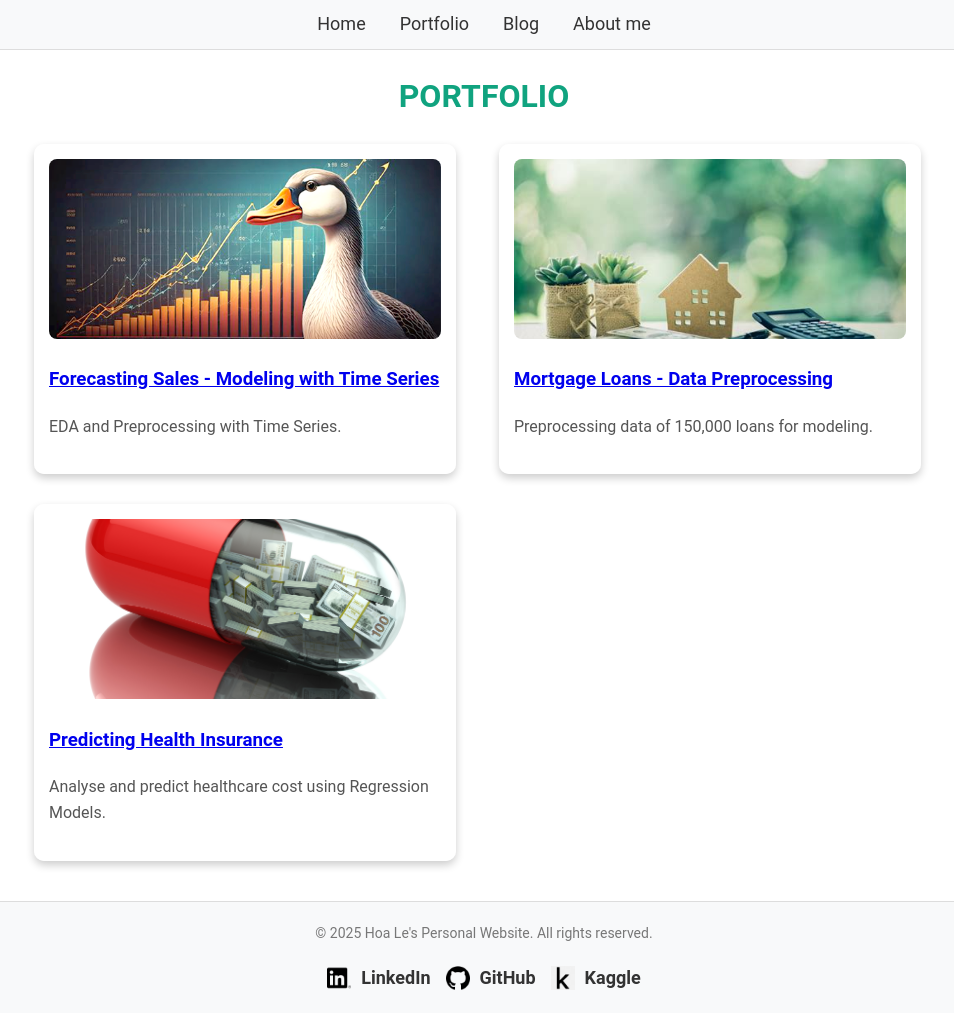
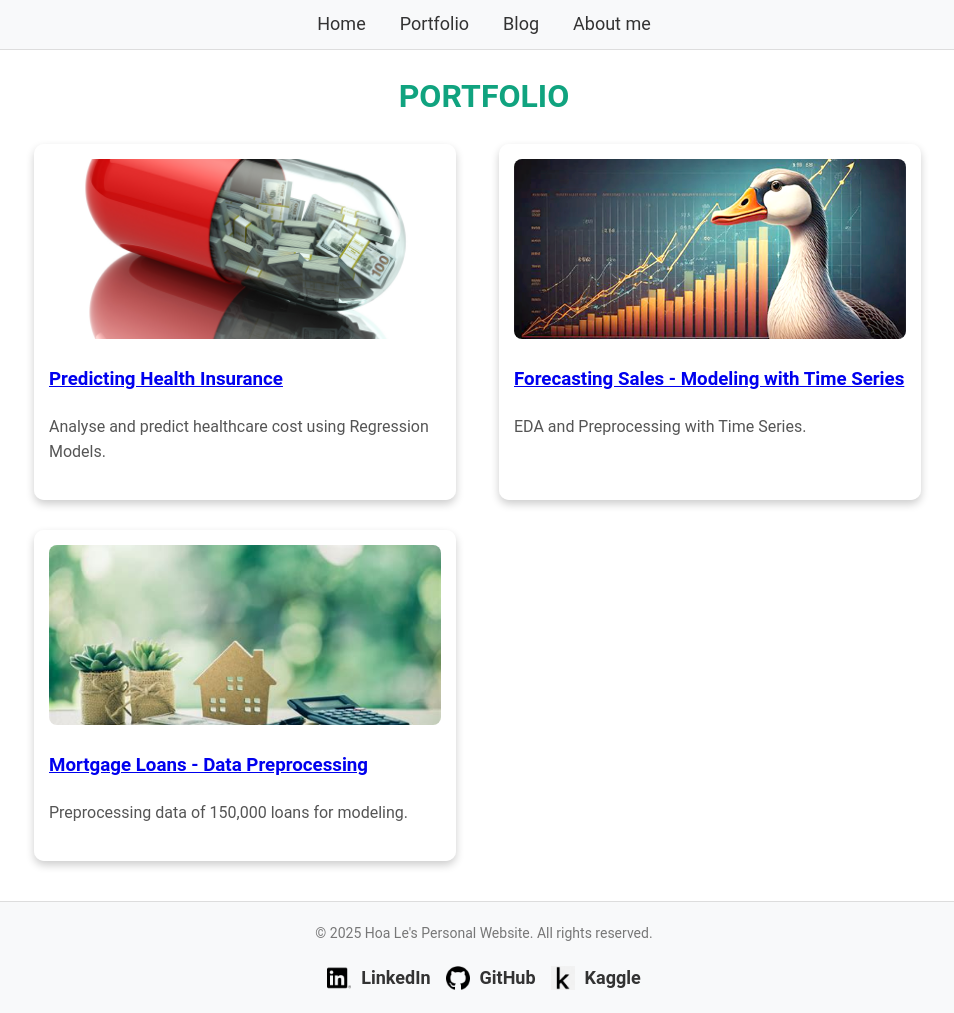
Before and after one commit to Hoale2908/hoale2908.github.io, a Jekyll site: the page built from portfolio.html, in a window 1280 px wide. Shown: the whole page, without its empty margins (156-1110 px from the left). Built offline with Jekyll 4.4.1, drawn with Linux system fonts in a browser that asks for light colours.

Commit message:
Add healthcare insurance project to portfolio: include image, description, and link

```diff
--- a/portfolio.html
+++ b/portfolio.html
@@ -5,6 +5,14 @@ title: Portfolio
 <!-- Featured Projects -->
 <h1>PORTFOLIO</h1>
 <div class="portfolio-grid">
+
+    <div class="project">
+        <img src="assets/img/healthcare-cost.jpg" alt="Health Insurance - EDA & Prediction using Regression Models">
+        <div>
+            <h3><a href="https://hoale2908.github.io/featured/2025/02/01/healthcare-insurance-eda-and-prediction-using-regression-models.html">Predicting Health Insurance</a></h3>
+            <p>Analyse and predict healthcare cost using Regression Models.</p>
+        </div>
+    </div>
 
     <div class="project">
         <img src="assets/img/kaggle-forecasting-sticker-sales.png" alt="kaggle-forecasting-sticker-sales">
@@ -22,11 +30,5 @@ title: Portfolio
         </div>
     </div>
 
-    <div class="project">
-        <img src="assets/img/healthcare-cost.jpg" alt="Health Insurance - EDA & Prediction using Regression Models">
-        <div>
-            <h3><a href="https://hoale2908.github.io/featured/2025/02/01/healthcare-insurance-eda-and-prediction-using-regression-models.html">Predicting Health Insurance</a></h3>
-            <p>Analyse and predict healthcare cost using Regression Models.</p>
-        </div>
-    </div>
+
 </div>
```
